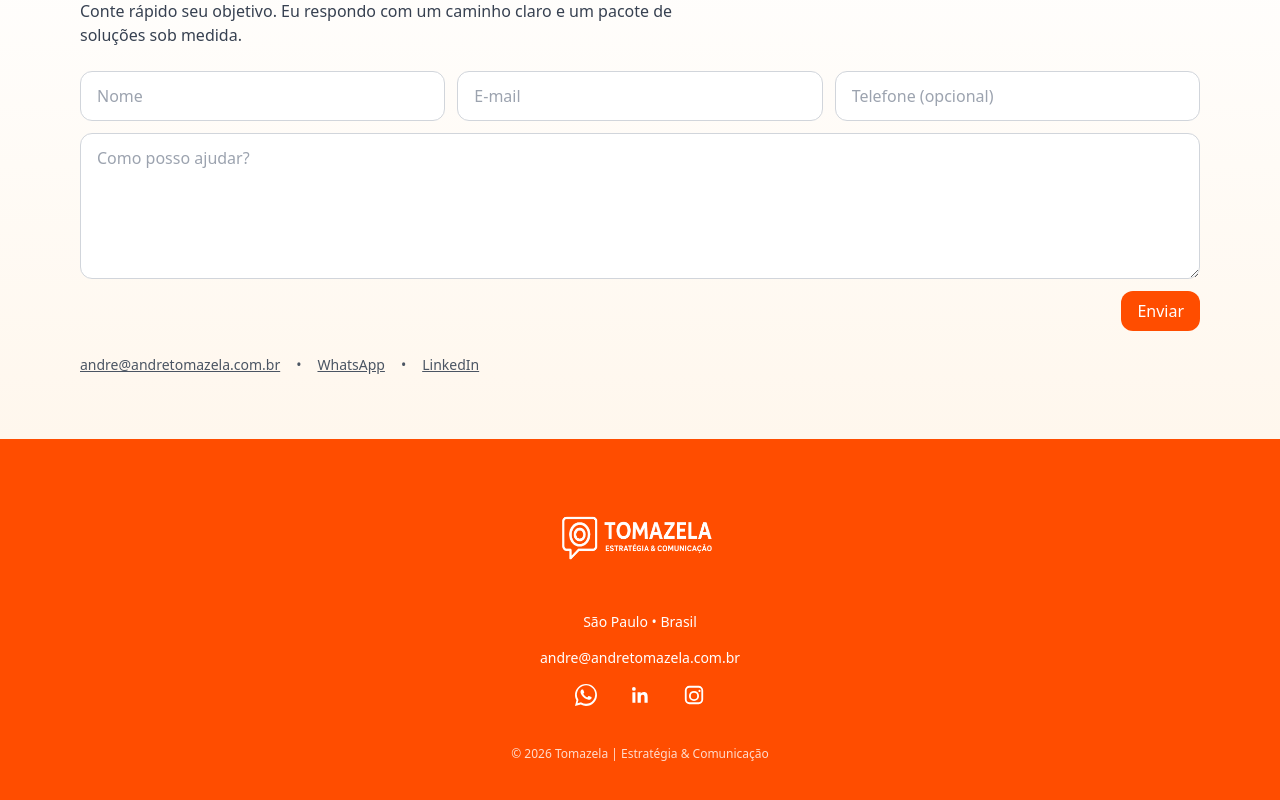
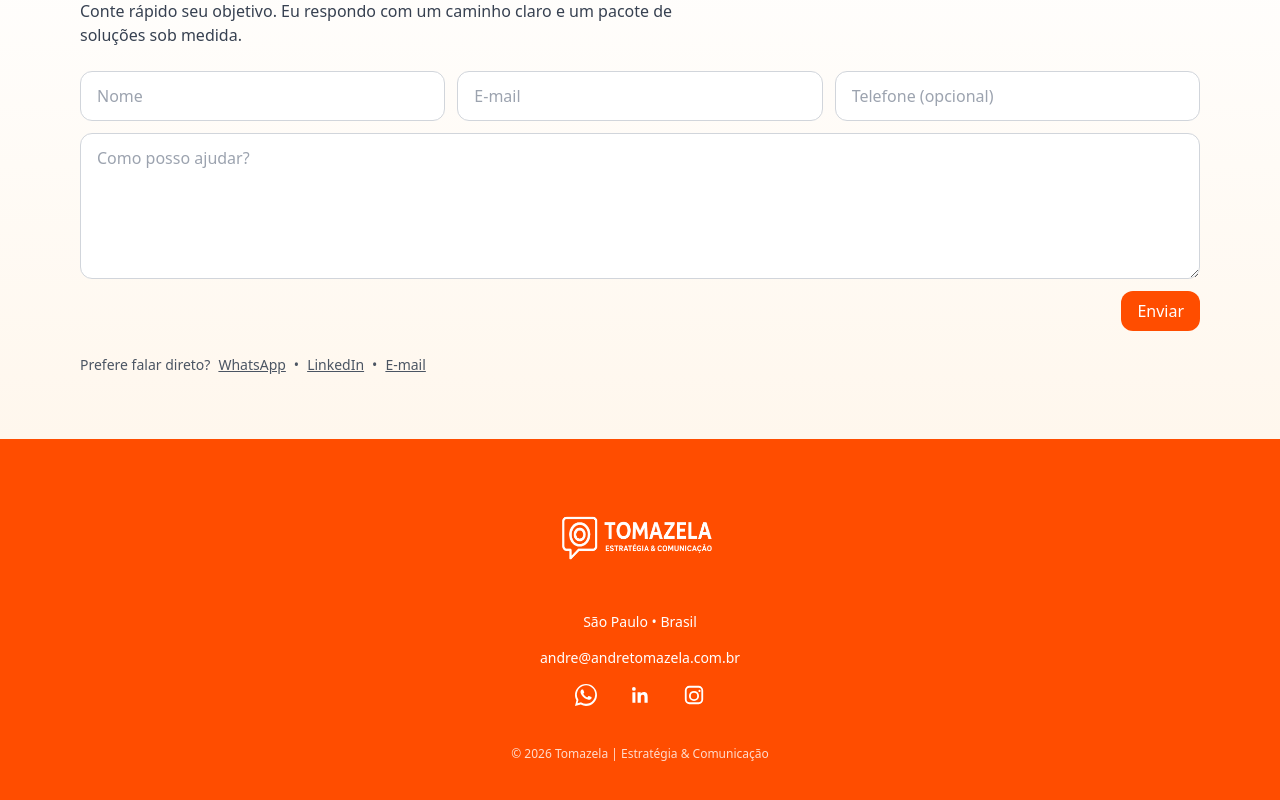
Before and after one commit to andretomazela-dev/integrado, a Next.js app: page / in a window 1280 px wide. Shown: the part 2846-3646 px from the top of the page. Built offline with nearby package versions, Linux system fonts and the light colour scheme.

Commit message:
Update page.jsx

```diff
--- a/app/page.jsx
+++ b/app/page.jsx
@@ -486,17 +486,18 @@ return (
             </div>
           )}
 
-          <div className="mt-6 text-sm text-gray-600 flex flex-wrap gap-4 items-center">
-            <a className="underline" href="mailto:andre@andretomazela.com.br">
-              andre@andretomazela.com.br
-            </a>
-            <span>•</span>
+          <div className="mt-6 text-sm text-gray-600 flex flex-wrap gap-2 items-center">
+  <span>Prefere falar direto?</span>
   <a className="underline" href="https://wa.me/message/TUNCL3KFQIECM1">
     WhatsApp
   </a>
   <span>•</span>
   <a className="underline" href="https://www.linkedin.com/in/tomazela/">
     LinkedIn
+  </a>
+  <span>•</span>
+  <a className="underline" href="mailto:andre@andretomazela.com.br">
+    E-mail
   </a>
 </div>
         </div>
```
Lines whose indentation alone changed are shown as unchanged.
